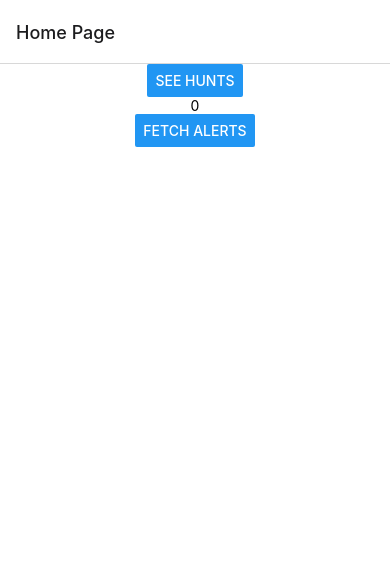
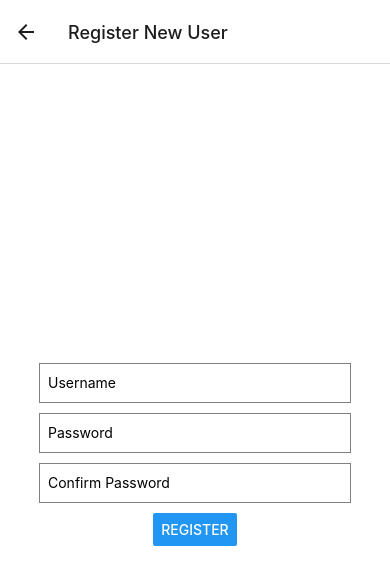
Before and after one commit to edenwoodford/ScavengerHunt, a React Native app: screen /Register in a window 390 px wide. Shown: the top 584 px of the page. Built offline with nearby package versions, Linux system fonts and the light colour scheme.

Commit message:
registration

```diff
--- a/App.js
+++ b/App.js
@@ -4,6 +4,8 @@ import { NavigationContainer } from '@react-navigation/native';
 import { createNativeStackNavigator } from '@react-navigation/native-stack';
 import { HomeScreen } from './home.js';
 import { HuntsPage } from './hunts.js';
+import { Register } from './register.js';
+import { Login } from './login.js';
 
 const Stack = createNativeStackNavigator();
 
@@ -17,7 +19,17 @@ export default function App() {
     options={{title: 'Home Page'}}
     />
     <Stack.Screen
-    name="Hunt"
+    name= "Register"
+    component = {Register}
+    options={{title: "Register New User"}}
+    />
+    {/* <Stack.Screen
+    name= "Login"
+    component = {Login}
+    options={{title: "Returning User Login"}}
+    /> */}
+    <Stack.Screen
+    name="HuntsPage"
     component={HuntsPage}
     options={{title: 'Hunt Page'}}
     />
--- a/home.js
+++ b/home.js
@@ -1,37 +1,14 @@
-import { useState } from 'react';
 import { StyleSheet, Text, View, Button, ScrollView } from 'react-native';
 
-export function HomeScreen ({navigation}) {
-    const [message, setMessage] = useState('')
-    const [alerts, setAlerts] = useState([])
+export function HomeScreen ({route, navigation}) {
 
-    const fetchData = async () => {
-    const result = await
-    fetch('https://cpsc345sh.jayshaffstall.com/')
-    if (result.ok){
-    const data = await result.json()
-    setMessage(data.title)
-    setAlerts(data.features)
-    }
-    else{
-    setMessage("Error fetching data, status code: " + result.status)
-    }
-    }
 
 
 return (
 <View style={styles.container}>
-<Button title='See Hunts' onPress={() => navigation.navigate('Hunt')} />
-<Text>{message}</Text>
-<Text>{alerts.length}</Text>
-<Button title="Fetch Alerts" onPress={fetchData} />
-<ScrollView style={{width: '75%', height: '75%'}}>
-{
-alerts.map((value, index) => {
-return <Text key={index}>{value.properties.headline}</Text>
-})
-}
-</ScrollView>
+<Button title='Register' onPress={() => navigation.navigate('Register')} />
+<Button title= 'Login' onPress= {()  => navigation.navigate('Login')} />
+<Button title= 'Guest' onPress= {() =>navigation.navigate('HuntsPage')} />
 </View>
 )
 
--- /dev/null
+++ b/login.js
@@ -0,0 +1,4 @@
+import { StyleSheet, Text, View } from 'react-native';
+export function Login ({route, navigation}) {
+
+}
--- /dev/null
+++ b/register.js
@@ -0,0 +1,84 @@
+import React, { useState } from 'react';
+import { StyleSheet, Text, View, Button, TextInput, Alert } from 'react-native';
+
+export function Register ({route, navigation}) {
+    const [userId, setUserId] = useState('');
+    const [password, setPassword] = useState('');
+    const [confirmPassword, setConfirmPassword] = useState('');
+    const [message, setMessage] = useState('');
+    const [errors, setErrors] = useState([]);
+
+    const register = async () => {
+        if (password !== confirmPassword) {
+            Alert.alert('Error', 'Passwords do not match');
+            return;
+        }
+
+        let formData = new FormData();
+        formData.append('userid', userId);
+        formData.append('password', password);
+
+        try {
+            const response = await fetch('https://cpsc345sh.jayshaffstall.com/register.php', {
+                method: 'POST',
+                body: formData,
+                headers: {'Content-Type': 'multipart/form-data',},
+            });
+
+            const data = await response.json();
+            if (data.status === 'error') {
+                setErrors(data.error);
+                Alert.alert('Registration Error', data.error.join(', '));
+            } else {
+                setMessage('Registration successful!');
+                navigation.navigate('HuntsPage');
+            }
+        } catch (error) {
+            Alert.alert('Network Error', 'Failed to register. Please try again later.');
+        }
+    }
+
+    return (
+        <View style={styles.container}>
+            <TextInput
+                placeholder="Username"
+                onChangeText={setUserId}
+                value={userId}
+                style={styles.input}
+            />
+            <TextInput
+                placeholder="Password"
+                secureTextEntry={true}
+                onChangeText={setPassword}
+                value={password}
+                style={styles.input}
+            />
+            <TextInput
+                placeholder="Confirm Password"
+                secureTextEntry={true}
+                onChangeText={setConfirmPassword}
+                value={confirmPassword}
+                style={styles.input}
+            />
+            <Button title="Register" onPress={register} />
+            <Text>{message}</Text>
+        </View>
+    );
+}
+
+const styles = StyleSheet.create({
+    container: {
+        flex: 1,
+        backgroundColor: '#fff',
+        alignItems: 'center',
+        justifyContent: 'center',
+    },
+    input: {
+        height: 40,
+        borderColor: 'gray',
+        borderWidth: 1,
+        marginBottom: 10,
+        padding: 8,
+        width: '80%',
+    },
+});
```
